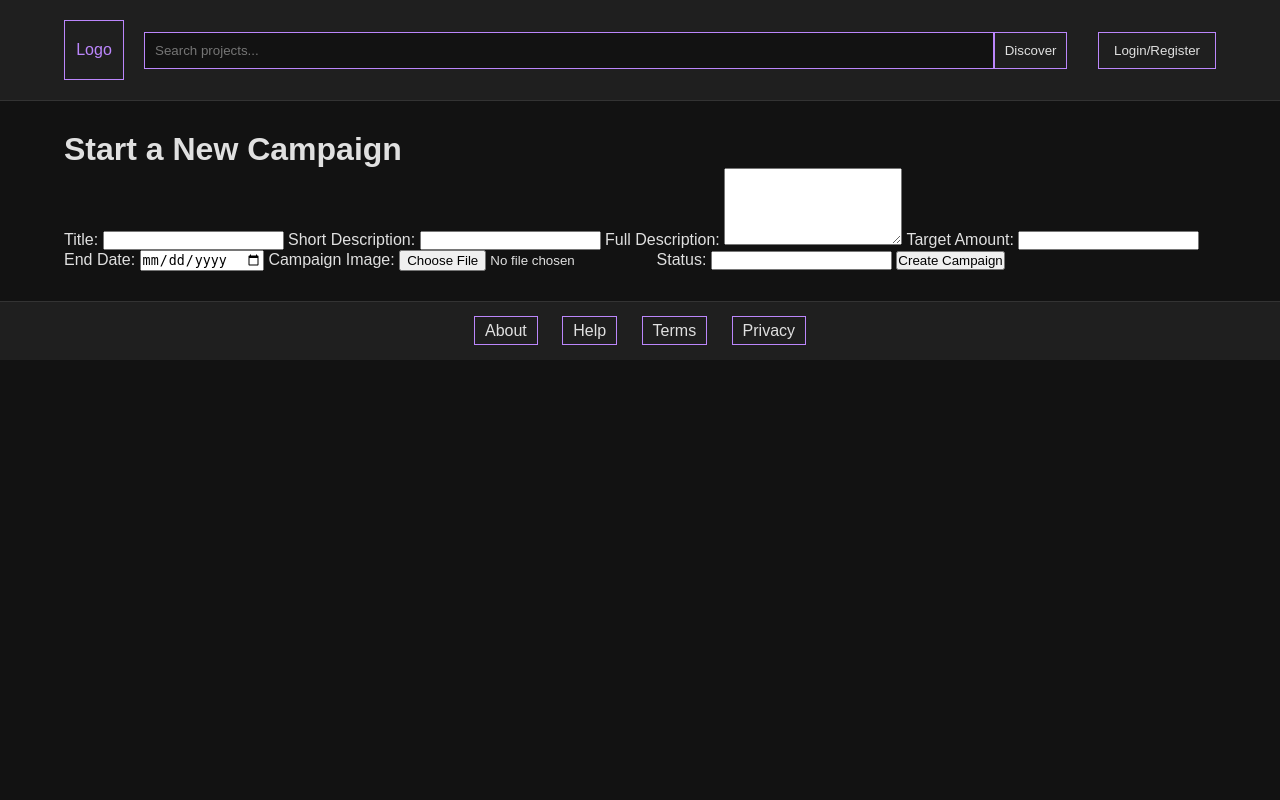
After one commit to maffza/Dawaj-kase-project, a Django app: page /campaign_create in a window 1280 px wide. The commit adds this page. Run offline with Django 5.2, Linux system fonts and the light colour scheme; parts of the project's set-up code (start-up, migrations or seed data) failed here and were passed over.

Commit message:
Create campaign

```diff
--- /dev/null
+++ b/DawajKase/main/templates/DawajKase/campaign_create.html
@@ -0,0 +1,57 @@
+{% load static %}
+<!DOCTYPE html>
+<html lang="en">
+<head>
+    <meta charset="UTF-8">
+    <title>Create a Campaign</title>
+    <link rel="stylesheet" href="{% static 'styles/styles.css' %}">
+</head>
+<body>
+    <!-- Header -->
+    {% include 'DawajKase/header.html' %}
+
+    <!-- Main Form -->
+    <main>
+        <div class="container">
+            <h1>Start a New Campaign</h1>
+            <form method="POST" action="/create_campaign" enctype="multipart/form-data">
+                {% csrf_token %}
+                <label for="title">Title:</label>
+                <input type="text" id="title" name="title" required maxlength="50">
+
+                <label for="short_description">Short Description:</label>
+                <input type="text" id="short_description" name="short_description" required maxlength="500">
+
+                <label for="description">Full Description:</label>
+                <textarea id="description" name="description" rows="5" required></textarea>
+
+                <label for="target_money_amount">Target Amount:</label>
+                <input type="number" id="target_money_amount" name="target_money_amount" required min="0">
+
+                <label for="end_date">End Date:</label>
+                <input type="date" id="end_date" name="end_date" required>
+
+                <label for="image">Campaign Image:</label>
+                <input type="file" id="image" name="image" accept="image/*" required>
+
+                <label for="status">Status:</label>
+                <input type="text" id="status" name="status" maxlength="30">
+
+                <button type="submit">Create Campaign</button>
+            </form>
+        </div>
+    </main>
+
+    <!-- Footer -->
+    <footer>
+        <div class="container">
+            <div class="footer-links">
+                <a href="#">About</a>
+                <a href="#">Help</a>
+                <a href="#">Terms</a>
+                <a href="#">Privacy</a>
+            </div>
+        </div>
+    </footer>
+</body>
+</html>
--- a/DawajKase/main/templates/DawajKase/header.html
+++ b/DawajKase/main/templates/DawajKase/header.html
@@ -13,7 +13,7 @@
         <nav class="navigation">
             <ul>
                 {% if userData %}
-                    <li><a href="#">Start a project</a></li>
+                    <li><a href="/campaign_create">Start a project</a></li>
                 {% endif %}
             </ul>
         </nav>
--- a/DawajKase/main/templates/DawajKase/index.html
+++ b/DawajKase/main/templates/DawajKase/index.html
@@ -62,7 +62,7 @@
     }
 });
 </script>
-        </script>
+
     <!-- Footer -->
     <footer>
         <div class="container">
--- a/DawajKase/main/urls.py
+++ b/DawajKase/main/urls.py
@@ -1,5 +1,5 @@
 from django.urls import path
-from .views import index, project, login, logout, auth, register, search
+from .views import index, project, login, logout, auth, register, search,campaign_create
 
 urlpatterns = [
     path("", index, name="index"),
@@ -9,4 +9,5 @@ urlpatterns = [
     path("login", login, name="login"),
     path("register", register, name="register"),
     path("search", search, name="search"),
+    path("campaign_create", campaign_create, name="campaign_create"),
 ]
--- a/DawajKase/main/views.py
+++ b/DawajKase/main/views.py
@@ -104,3 +104,7 @@ def search(request):
         return render(request, 'DawajKase/campaign_list.html', {'campaigns': campaigns, 'showDescription': True})
 
     return render(request, 'DawajKase/campaign_list.html', {'campaigns': campaigns, 'showDescription': True})
+
+
+def campaign_create(request):
+    return render(request, 'DawajKase/campaign_create.html')
```
